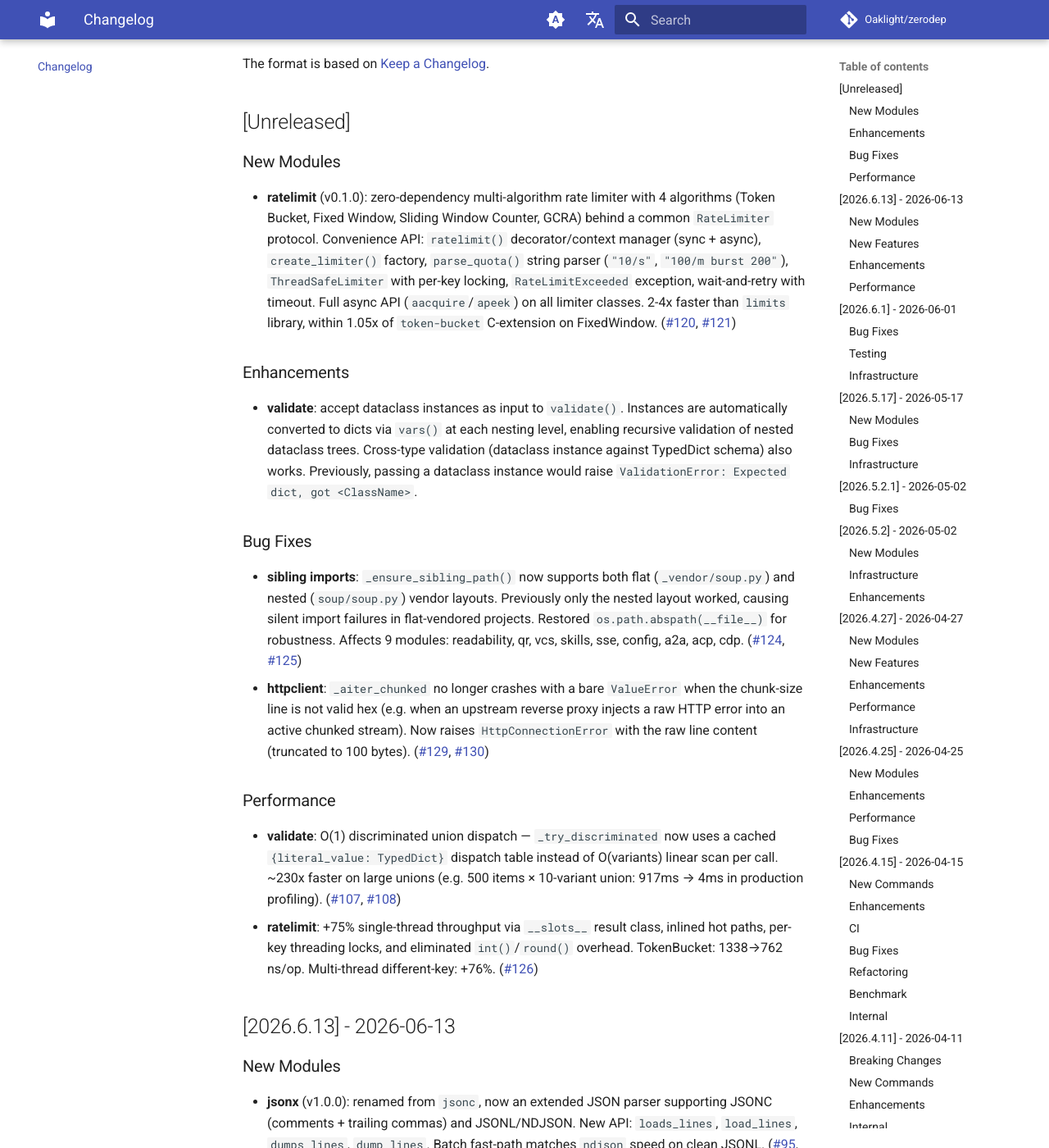
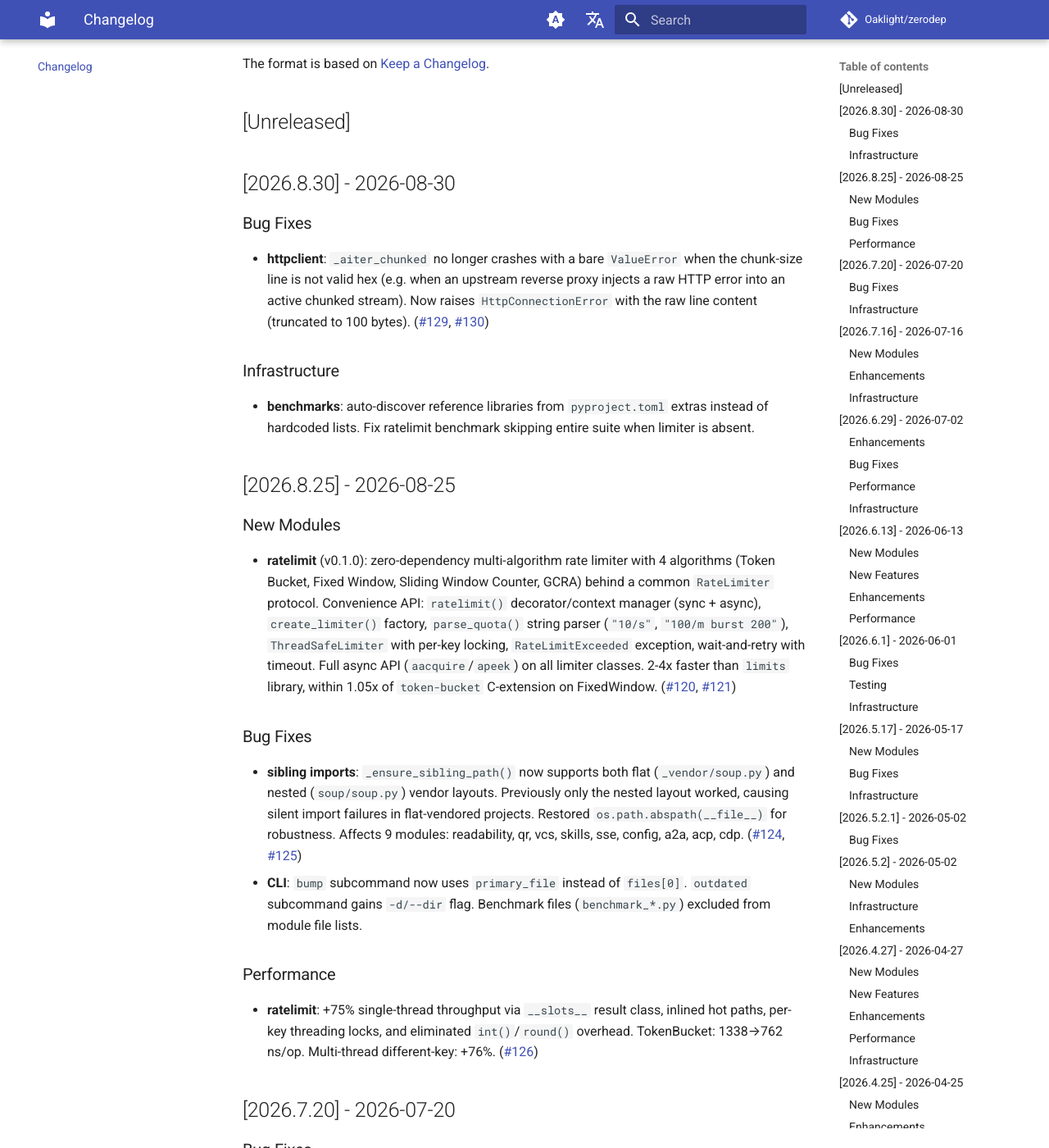
Before and after one commit to Oaklight/zerodep, an MkDocs documentation site: the page built from docs/changelog.md, in a window 1280 px wide and 1400 px high, scrolled down 204 px. Shown: the whole window at 82% size. Built offline with MkDocs 1.6.1 and Material for MkDocs 9.7.7, drawn with Linux system fonts in a browser that asks for light colours; comment, search, counter and statistics services are not loaded; some of the changed text lies outside the part shown.

Commit message:
docs: backfill changelog for v2026.6.29 through v2026.8.30

```diff
--- a/docs/changelog.md
+++ b/docs/changelog.md
@@ -6,23 +6,75 @@
 
 ## [Unreleased]
 
+## [2026.8.30] - 2026-08-30
+
+### Bug Fixes
+
+- **httpclient**: `_aiter_chunked` no longer crashes with a bare `ValueError` when the chunk-size line is not valid hex (e.g. when an upstream reverse proxy injects a raw HTTP error into an active chunked stream). Now raises `HttpConnectionError` with the raw line content (truncated to 100 bytes). ([#129](https://github.com/Oaklight/zerodep/issues/129), [#130](https://github.com/Oaklight/zerodep/pull/130))
+
+### Infrastructure
+
+- **benchmarks**: auto-discover reference libraries from `pyproject.toml` extras instead of hardcoded lists. Fix ratelimit benchmark skipping entire suite when limiter is absent.
+
+## [2026.8.25] - 2026-08-25
+
 ### New Modules
 
 - **ratelimit** (v0.1.0): zero-dependency multi-algorithm rate limiter with 4 algorithms (Token Bucket, Fixed Window, Sliding Window Counter, GCRA) behind a common `RateLimiter` protocol. Convenience API: `ratelimit()` decorator/context manager (sync + async), `create_limiter()` factory, `parse_quota()` string parser (`"10/s"`, `"100/m burst 200"`), `ThreadSafeLimiter` with per-key locking, `RateLimitExceeded` exception, wait-and-retry with timeout. Full async API (`aacquire`/`apeek`) on all limiter classes. 2-4x faster than `limits` library, within 1.05x of `token-bucket` C-extension on FixedWindow. ([#120](https://github.com/Oaklight/zerodep/issues/120), [#121](https://github.com/Oaklight/zerodep/pull/121))
 
-### Enhancements
+### Bug Fixes
 
-- **validate**: accept dataclass instances as input to `validate()`. Instances are automatically converted to dicts via `vars()` at each nesting level, enabling recursive validation of nested dataclass trees. Cross-type validation (dataclass instance against TypedDict schema) also works. Previously, passing a dataclass instance would raise `ValidationError: Expected dict, got <ClassName>`.
+- **sibling imports**: `_ensure_sibling_path()` now supports both flat (`_vendor/soup.py`) and nested (`soup/soup.py`) vendor layouts. Previously only the nested layout worked, causing silent import failures in flat-vendored projects. Restored `os.path.abspath(__file__)` for robustness. Affects 9 modules: readability, qr, vcs, skills, sse, config, a2a, acp, cdp. ([#124](https://github.com/Oaklight/zerodep/issues/124), [#125](https://github.com/Oaklight/zerodep/pull/125))
+- **CLI**: `bump` subcommand now uses `primary_file` instead of `files[0]`. `outdated` subcommand gains `-d/--dir` flag. Benchmark files (`benchmark_*.py`) excluded from module file lists.
+
+### Performance
+
+- **ratelimit**: +75% single-thread throughput via `__slots__` result class, inlined hot paths, per-key threading locks, and eliminated `int()`/`round()` overhead. TokenBucket: 1338→762 ns/op. Multi-thread different-key: +76%. ([#126](https://github.com/Oaklight/zerodep/pull/126))
+
+## [2026.7.20] - 2026-07-20
 
 ### Bug Fixes
 
-- **sibling imports**: `_ensure_sibling_path()` now supports both flat (`_vendor/soup.py`) and nested (`soup/soup.py`) vendor layouts. Previously only the nested layout worked, causing silent import failures in flat-vendored projects. Restored `os.path.abspath(__file__)` for robustness. Affects 9 modules: readability, qr, vcs, skills, sse, config, a2a, acp, cdp. ([#124](https://github.com/Oaklight/zerodep/issues/124), [#125](https://github.com/Oaklight/zerodep/pull/125))
-- **httpclient**: `_aiter_chunked` no longer crashes with a bare `ValueError` when the chunk-size line is not valid hex (e.g. when an upstream reverse proxy injects a raw HTTP error into an active chunked stream). Now raises `HttpConnectionError` with the raw line content (truncated to 100 bytes). ([#129](https://github.com/Oaklight/zerodep/issues/129), [#130](https://github.com/Oaklight/zerodep/pull/130))
+- **httpclient**: close async writer in sync `close()` to prevent file descriptor leaks on long-lived connections.
+
+### Infrastructure
+
+- **release**: regenerate `manifest.json` in release workflow to ensure it stays in sync.
+
+## [2026.7.16] - 2026-07-16
+
+### New Modules
+
+- **s3** (v0.2.0): stdlib-only S3-compatible client. Phase 1: SigV4 signing, `get_object`, `put_object`, `head_object`, `delete_object`, `list_objects_v2`. Phase 2: `create_bucket`, `delete_bucket`, `head_bucket`, `list_buckets`, `copy_object`. Benchmarked against boto3 and minio on MinIO Docker.
+
+### Enhancements
+
+- **validate**: accept dataclass instances as input to `validate()`. Instances are automatically converted to dicts via `dataclasses.fields()` at each nesting level, enabling recursive validation of nested dataclass trees. Cross-type validation (dataclass instance against TypedDict schema) also works. Previously, passing a dataclass instance would raise `ValidationError: Expected dict, got <ClassName>`.
+- **httpclient**: add `CaseInsensitiveDict` for headers; use throughout the header pipeline. Fixes case-insensitive header deduplication. ([#116](https://github.com/Oaklight/zerodep/issues/116))
+- **httpclient**: align sync/async client behavior and interface parity. `AsyncClient.close()` no longer warns on no-op calls.
+
+### Infrastructure
+
+- Add `zerodep` CLI skill for Claude Code and Hermes Agent.
+
+## [2026.6.29] - 2026-07-02
+
+### Enhancements
+
+- **httpserver**: add Unix domain socket support. Return HTTP error responses instead of silent disconnects. Extract `_send_error_and_close` helper to reduce repetition.
+
+### Bug Fixes
+
+- **httpserver**: fix stale socket test for Python 3.13 compatibility (use `socket.bind()` instead of `socket.connect()`).
+- **sse**: replace private slot writes with keyword args in `_SSEParser`, fixing initialization issues. Bump to 0.3.2.
 
 ### Performance
 
 - **validate**: O(1) discriminated union dispatch — `_try_discriminated` now uses a cached `{literal_value: TypedDict}` dispatch table instead of O(variants) linear scan per call. ~230x faster on large unions (e.g. 500 items × 10-variant union: 917ms → 4ms in production profiling). ([#107](https://github.com/Oaklight/zerodep/issues/107), [#108](https://github.com/Oaklight/zerodep/pull/108))
-- **ratelimit**: +75% single-thread throughput via `__slots__` result class, inlined hot paths, per-key threading locks, and eliminated `int()`/`round()` overhead. TokenBucket: 1338→762 ns/op. Multi-thread different-key: +76%. ([#126](https://github.com/Oaklight/zerodep/pull/126))
+
+### Infrastructure
+
+- Pin dev tool versions in CI workflows: ruff 0.15.20, ty 0.0.54, complexipy 5.6.1.
 
 ## [2026.6.13] - 2026-06-13
 
```
